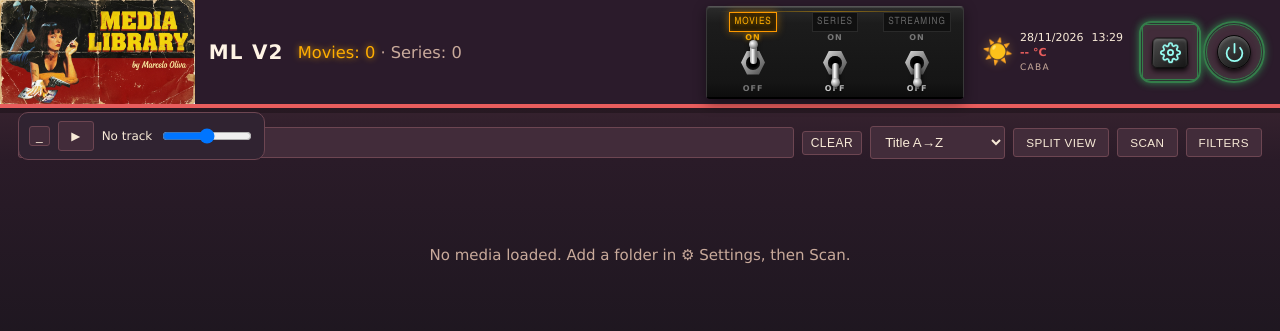
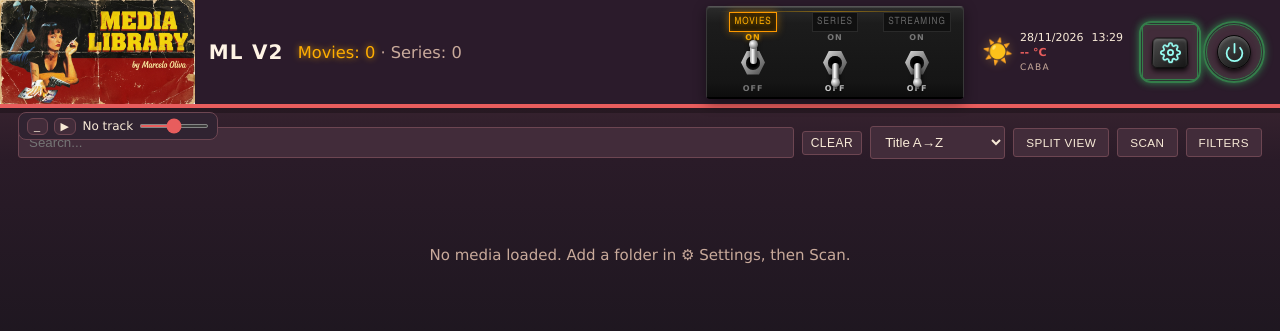
Before and after one commit to intelcits/movie-player, a plain HTML site: page static/index.html in a window 1280 px wide. Shown: the top 331 px of the page. Drawn offline with Linux system fonts and the light colour scheme; no server answers.

Commit message:
Mini player slim styling, persist volume

```diff
--- a/static/app.js
+++ b/static/app.js
@@ -1434,7 +1434,11 @@ $("customSiteForm").addEventListener("submit", async (ev) => {
 loadStreamingSites();
 // ---- Mini MP3 player ----
 const mpAudio = new Audio();
-mpAudio.volume = 0.5;
+let mpSavedVol = 50;
+try { mpSavedVol = parseInt(localStorage.getItem("mp_volume") || "50", 10); } catch (e) {}
+if (isNaN(mpSavedVol)) mpSavedVol = 50;
+mpAudio.volume = mpSavedVol / 100;
+try { const sl = document.getElementById("mpVolume"); if (sl) sl.value = mpSavedVol; } catch (e) {}
 let mpTracks = [];
 let mpIndex = -1;
 let mpPausedByMedia = false;
@@ -1503,6 +1507,7 @@ $("mpTrack").addEventListener("dblclick", () => {
 });
 mpAudio.addEventListener("play", () => { $("mpPlayPause").textContent = "\u23F8"; });
 mpAudio.addEventListener("pause", () => { $("mpPlayPause").textContent = "\u25B6"; });
+$("mpVolume").addEventListener("input", (e) => { const v = parseInt(e.target.value,10); mpAudio.volume = v/100; try { localStorage.setItem("mp_volume", String(v)); } catch (err) {} });
 mpAudio.addEventListener("ended", () => {
   const t = mpPickRandom();
   if (!t) return;
--- a/static/style.css
+++ b/static/style.css
@@ -312,7 +312,7 @@ body[data-theme="modern"] .detail-info {
 }
 
 .btn.danger { background:#7a1f1f; color:#fff; border-color:#a33; }
-.mini-player { position:fixed; left:18px; top:112px; display:flex; align-items:center; gap:8px; padding:8px 10px; background:var(--panel); border:1px solid var(--border); border-radius:10px; z-index:20; max-width:360px; cursor:move; } .mini-player.minimized .mp-track, .mini-player.minimized #mpVolume { display:none; } .mini-player .mp-min { padding:2px 6px; font-size:12px; } .mini-player .mp-track { flex:1; font-size:calc(var(--fs-base)*12/15); white-space:nowrap; overflow:hidden; text-overflow:ellipsis; } .mini-player input[type=range] { width:90px; }
+.mini-player { position:fixed; left:18px; top:112px; display:flex; align-items:center; gap:6px; padding:4px 8px; background:var(--panel); border:1px solid var(--border); border-radius:8px; z-index:20; max-width:320px; cursor:move; height:28px; box-sizing:border-box; } .mini-player.minimized .mp-track, .mini-player.minimized #mpVolume { display:none; } .mini-player .mp-min, .mini-player #mpPlayPause { padding:2px 6px; font-size:11px; line-height:1; border-radius:6px; } .mini-player .mp-track { flex:1; min-width:0; overflow:hidden; white-space:nowrap; font-size:12px; line-height:1.2; } .mini-player .mp-track-text { display:inline-block; } .mini-player .mp-track.scrolling .mp-track-text { animation: mp-scroll 8s linear infinite; } .mini-player #mpVolume { width:70px; height:4px; margin:0; accent-color:var(--accent); }
 
 .mini-player .mp-track { flex:1; min-width:0; overflow:hidden; white-space:nowrap; } .mini-player .mp-track-text { display:inline-block; } .mini-player .mp-track.scrolling .mp-track-text { animation: mp-scroll 8s linear infinite; } @keyframes mp-scroll { 0% { transform: translateX(100%); } 100% { transform: translateX(-100%); } }
 
```
